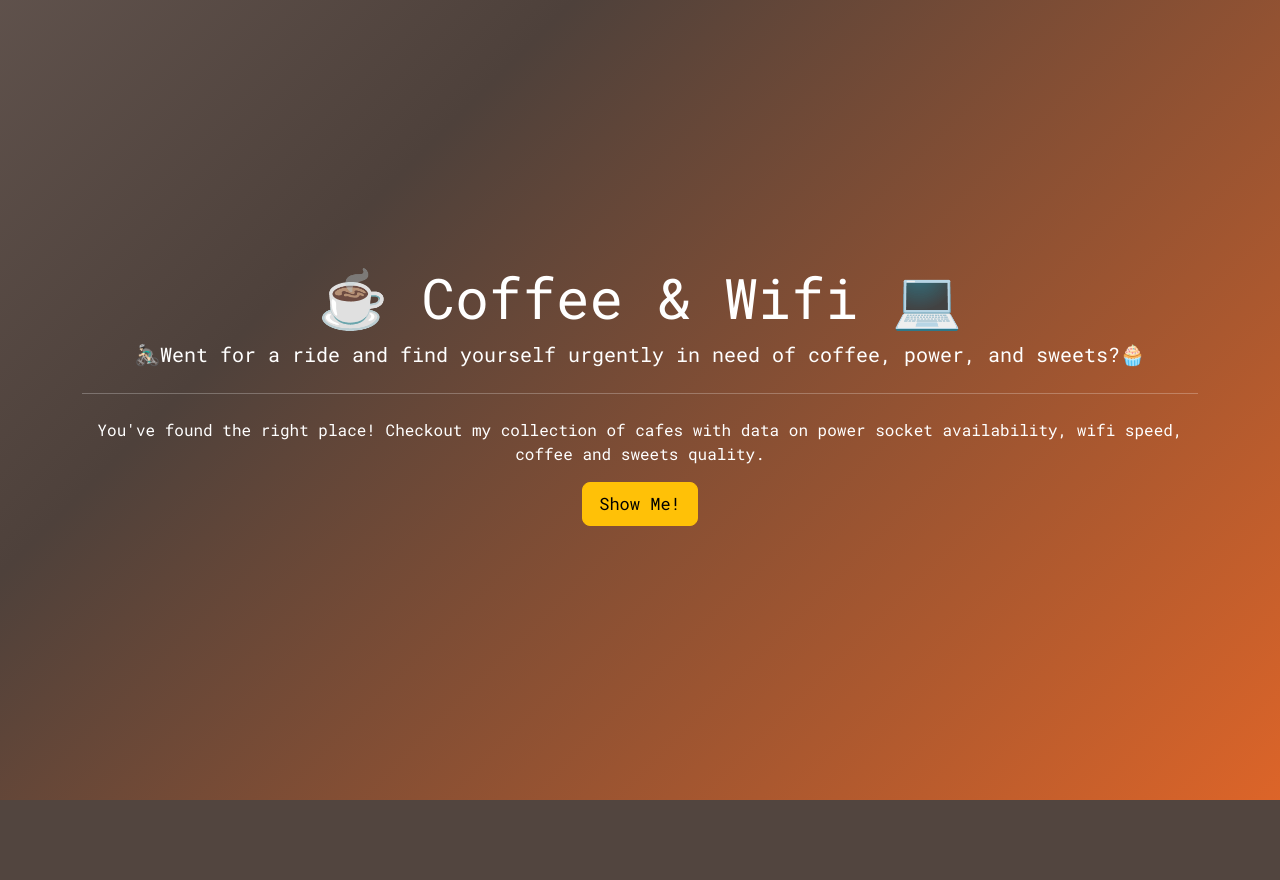
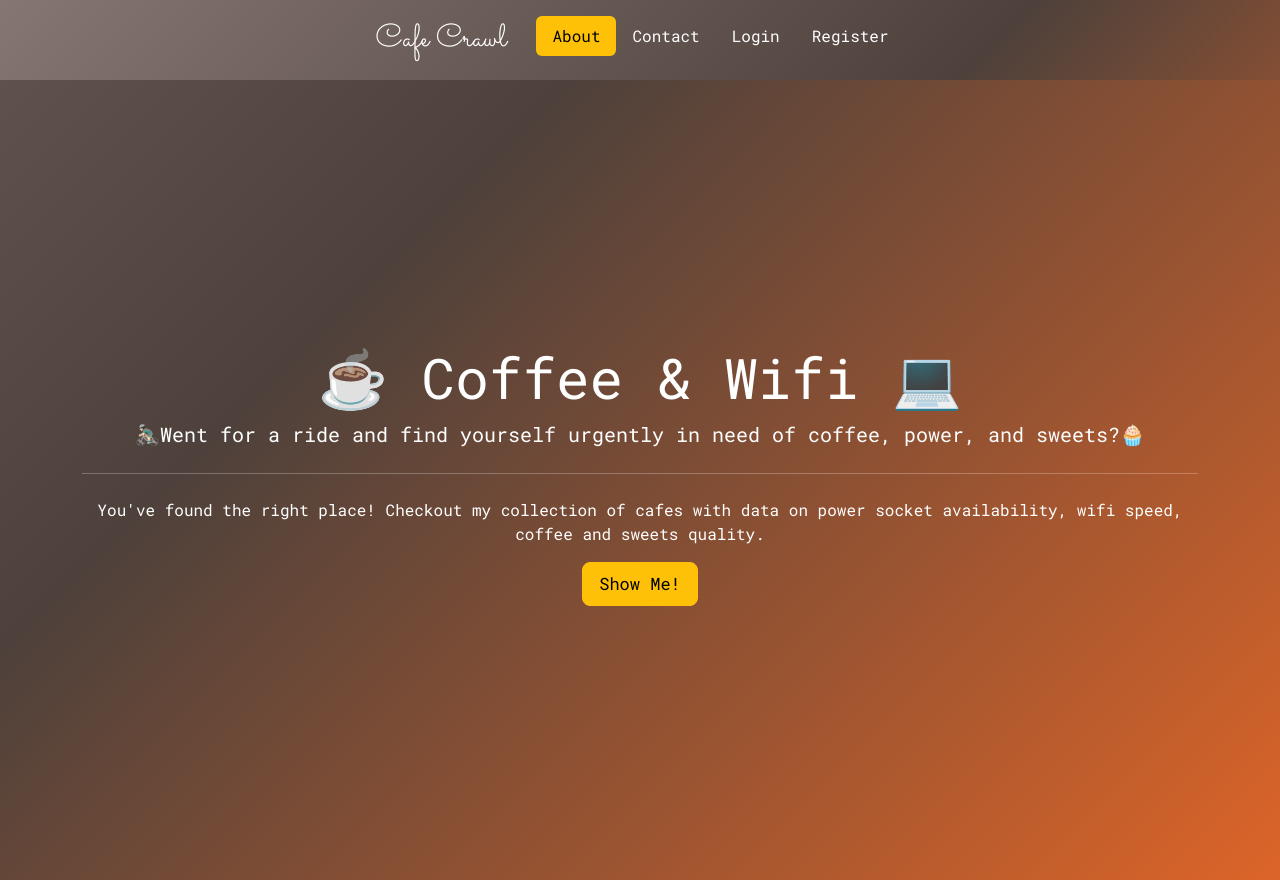
Before and after one commit to CamilleOnoda/Projects, a Flask app: page / in a window 1280 px wide. Before the commit the page ends 800 px from the top, so only its background shows below. Run offline with Flask 3, Linux system fonts and the light colour scheme; some libraries are stand-ins or nearby versions.

Commit message:
Create a class for styling specific to the home page

```diff
--- a/Coffee-and-Wifi/templates/index.html
+++ b/Coffee-and-Wifi/templates/index.html
@@ -1,5 +1,15 @@
 {% extends 'base.html' %}
 {% block content %}
+<div class="home-container">
+<header class="d-flex justify-content-center py-3">
+  <span>Cafe Crawl</span>
+  <ul class="nav nav-pills">
+    <li class="nav-item"><a href="#" class="nav-link active" aria-current="page">About</a></li>
+    <li class="nav-item"><a href="#" class="nav-link">Contact</a></li>
+    <li class="nav-item"><a href="#" class="nav-link">Login</a></li>
+    <li class="nav-item"><a href="#" class="nav-link">Register</a></li>
+  </ul>
+</header>
 <div class="jumbotron text-center">
     <div class="container">
       <h1 class="display-4">☕️ Coffee & Wifi 💻</h1>
@@ -11,4 +21,5 @@
       <a class="btn btn-warning btn-lg" href="{{ url_for('cafes') }}" role="button">Show Me!</a>
     </div>
 </div>
+</div>
 {% endblock %}
```
